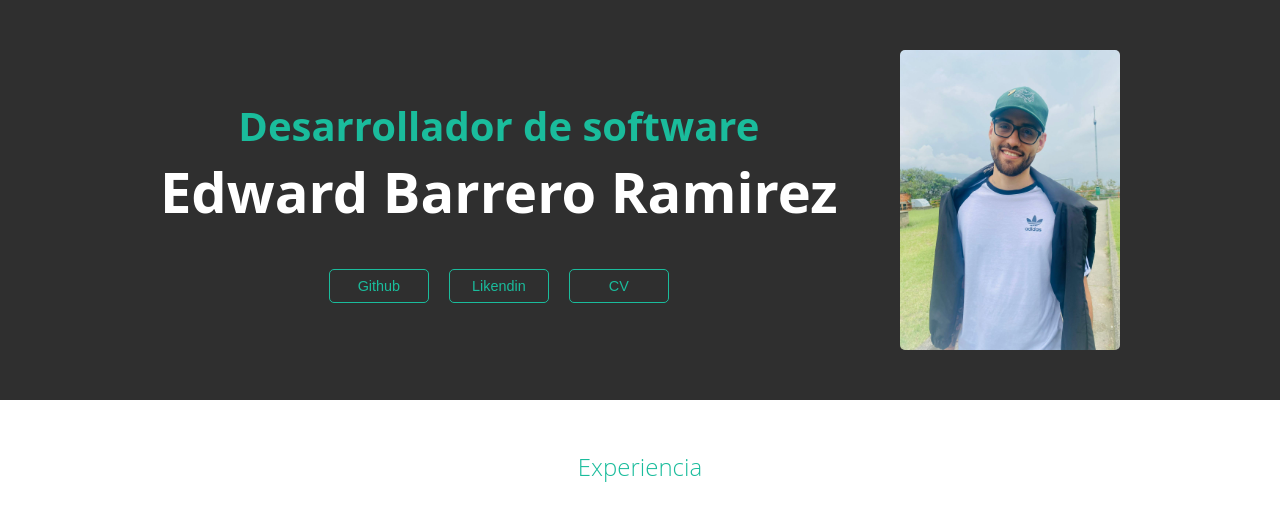
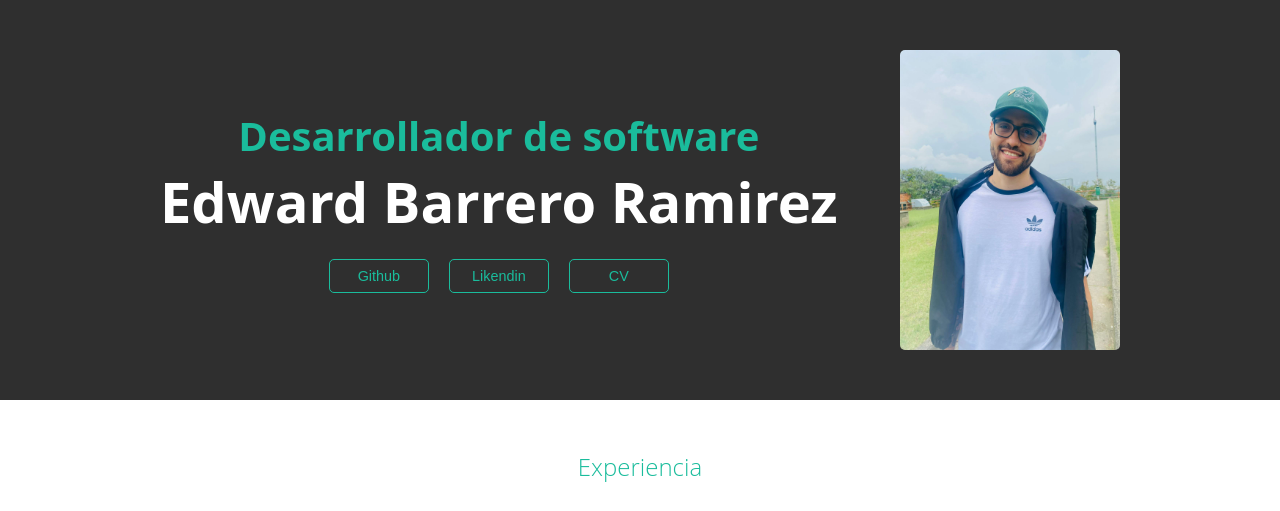
Before and after one commit to EdwardBarrero/Portafolio, a website: page index.html in a window 1280 px wide. Shown: the top 511 px of the page. Drawn offline with Linux system fonts and the light colour scheme.

Commit message:
add cv download and fix a tags styles

```diff
--- a/index.html
+++ b/index.html
@@ -15,7 +15,7 @@
         <div id="buttons">
           <a href="https://github.com/EdwardBarrero" target="_blank"><button>Github</button></a>
           <a href="https://www.linkedin.com/in/edwardbarrerofullstack/" target="_blank"><button>Likendin</button></a>
-          <a href="" target="_blank"><button>CV</button></a>
+          <a href="./assets/Edward Barrero.pdf" download="CV Edward Barrero"><button>CV</button></a>
         </div>
       </div>
       <img id="first-image"src="assets/images/foto1.jpeg" alt="foto" loading="lazy">
--- a/style.css
+++ b/style.css
@@ -64,14 +64,13 @@ body{
 }
 
 #buttons > a {
-  width: fit-content;
   height: fit-content;
+  margin: 20px 10px 0 10px;
 }
 
 button {
   border-radius: 5px;
-  padding: 8px;
-  margin: 40px 10px 0 10px;
+  padding: 8px;;
   /* border: 1px solid #b8ea53; */
   border: 1px solid #1ABC9C;
   background-color: transparent;
```
Also changed, not shown: 1 other file.
